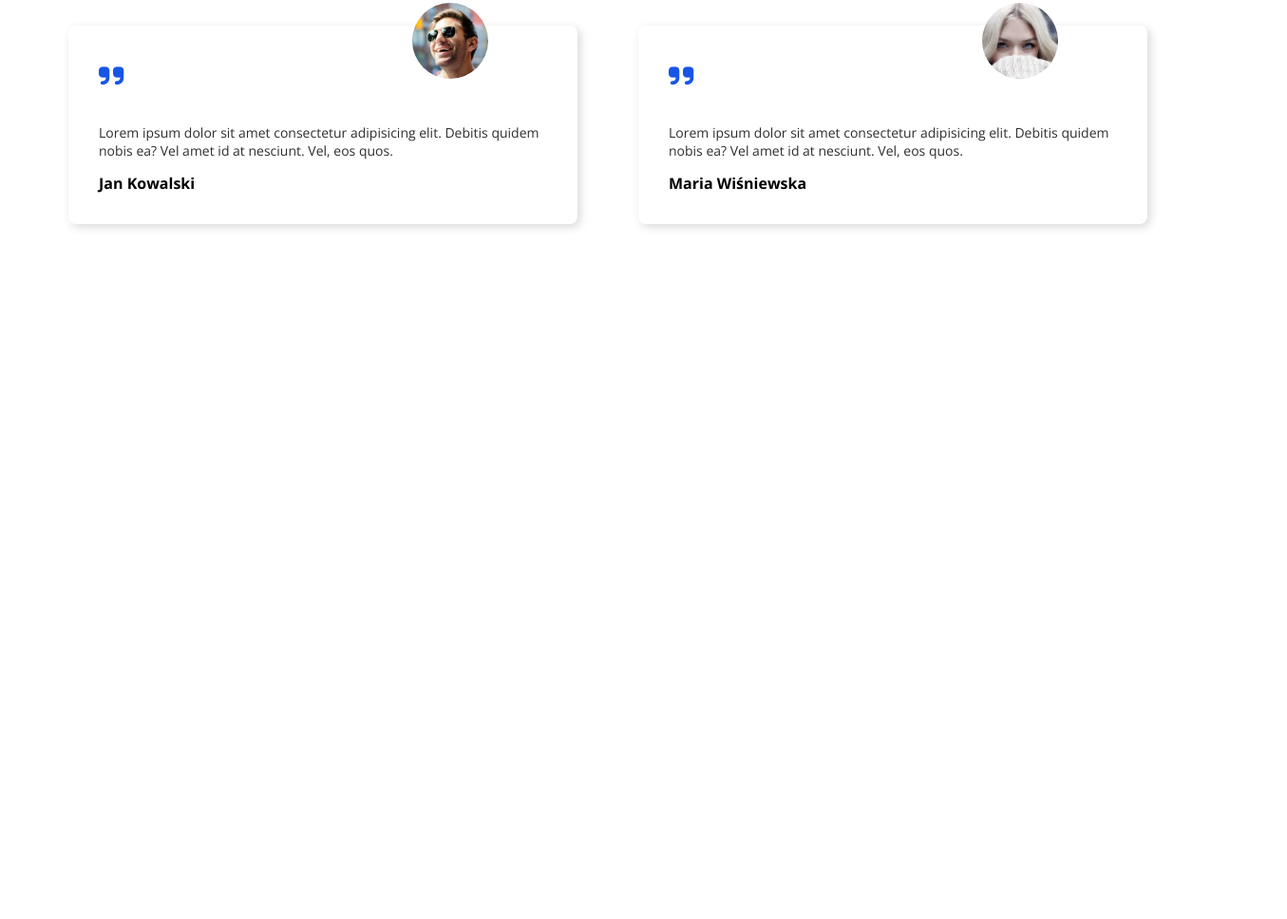
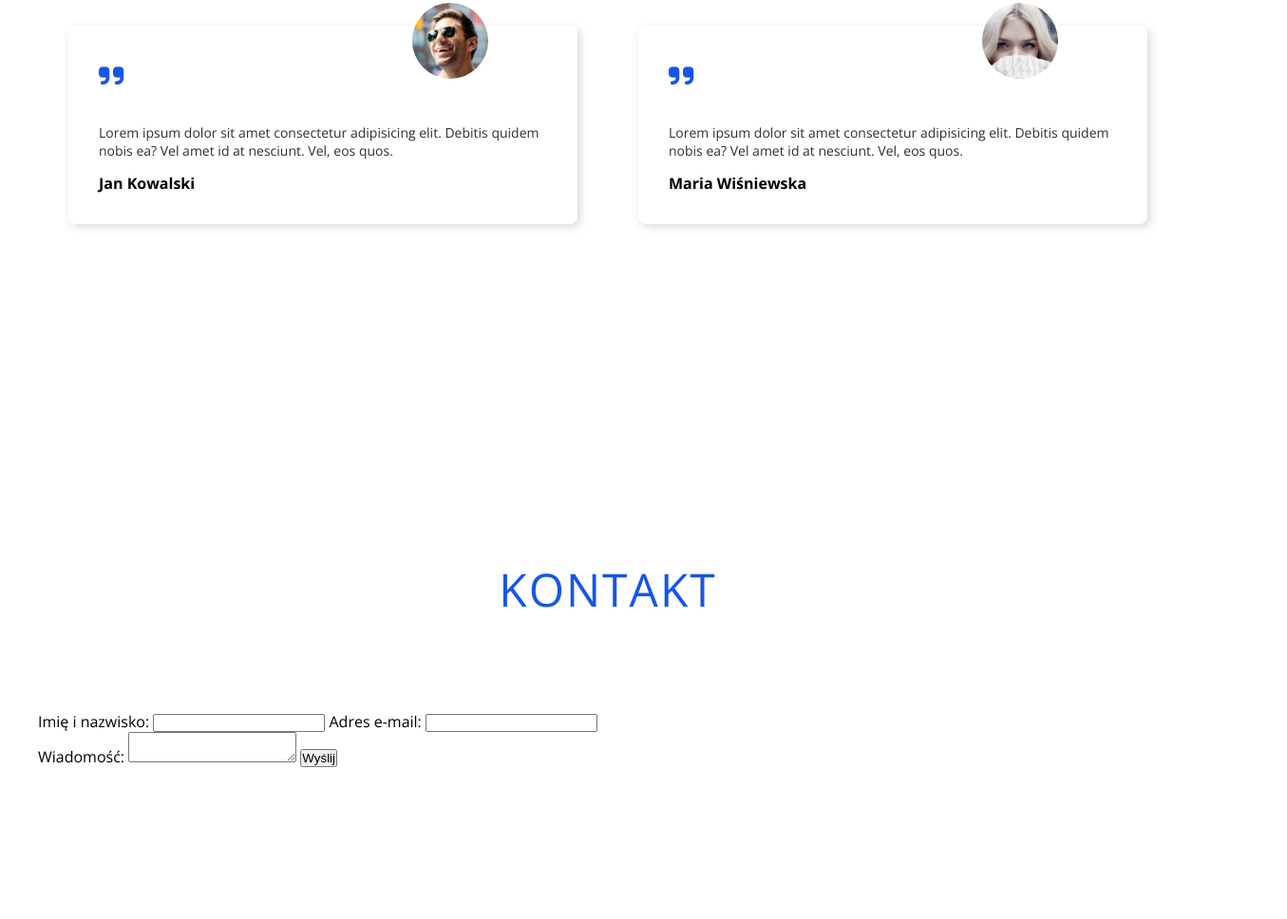
Before and after one commit to justynaboesche/Tropical-Paradise, a plain HTML site: page index.html in a window 1280 px wide. Shown: the part 5657-6625 px from the top of the page at 95% size, 1355 px wide, since content can reach past the window. Before the commit the page ends 6085 px from the top, so only its background shows below. Drawn offline with nearby package versions, Linux system fonts and the light colour scheme.

Commit message:
contact section in index.html created

```diff
--- a/index.html
+++ b/index.html
@@ -227,6 +227,30 @@
             </div>
         </section>
 
+        <section class="contact section-padding section white-section" id="contact">
+            <div class="white-block white-block-right"></div>
+            <div class="white-block white-block-left"></div>
+
+            <h2 class="section-heading">Kontakt</h2>
+            <div class="wrapper">
+
+                <form class="contact__form">
+                    <div class="contact__form-top">
+                        <label for="name" class="contact__form-label">Imię i nazwisko:</label>
+                        <input type="text" class="contact__form-input" id="name">
+
+                        <label for="email" class="contact__form-label">Adres e-mail:</label>
+                        <input type="text" class="contact__form-input" id="email">
+                    </div>
+
+                    <label for="msg" class="contact__form-label">Wiadomość:</label>
+                    <textarea id="msg" class="contact__form-textarea"></textarea>
+
+                    <button type="submit" class="contact__form-btn btn-special-animation">Wyślij</button>
+                </form>
+            </div>
+        </section>
+
     </main>
 
     <script type="text/javascript" src="//code.jquery.com/jquery-1.11.0.min.js"></script>
```
